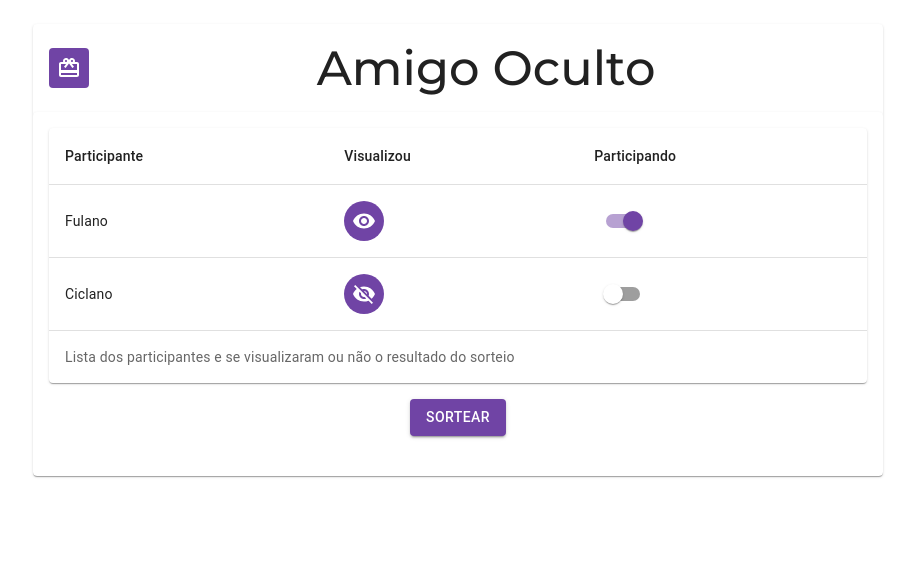
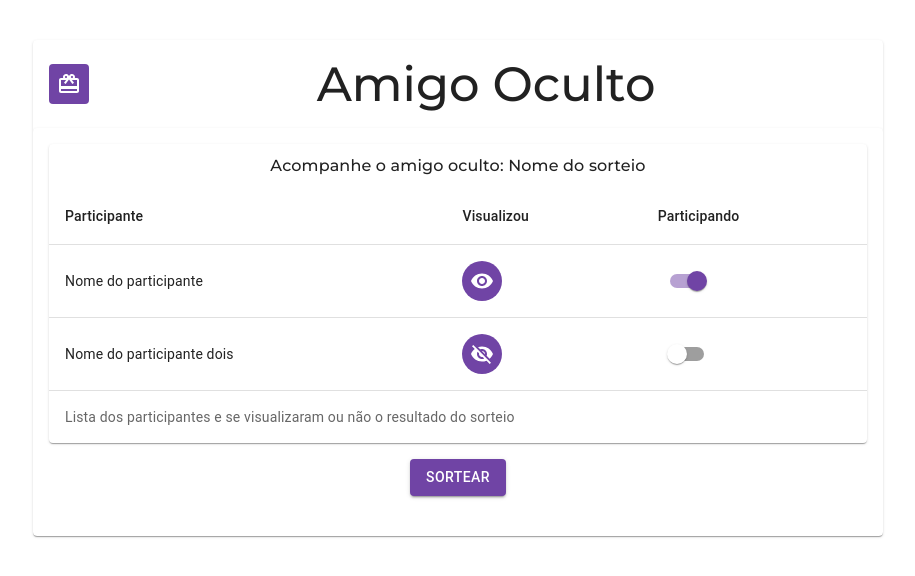
Before and after one commit to Goncalves-Rafael/raffles_front, a React (Create React App) app: page /raffles/1/admin in a window 1280 px wide. Shown: the top 576 px of the page, without its empty margins (182-1097 px from the left). Built offline with nearby package versions, Linux system fonts and the light colour scheme.

Commit message:
Update get raffle by id

```diff
--- a/src/App.js
+++ b/src/App.js
@@ -26,7 +26,7 @@ function App() {
   return (
     <div className="App">
       <ThemeProvider theme={theme}>
-        <Card sx={{ maxWidth: "850px", m: "auto", mt: 3 }}>
+        <Card sx={{ maxWidth: "850px", m: "auto", mt: 5 }}>
           {/* <CardMedia
             sx={{ height: 140 }}
             image="https://media.istockphoto.com/id/1439262934/photo/mockup-christmas-card-among-christmas-ornaments-over-a-red-glitter-backdrop.webp?b=1&s=612x612&w=0&k=20&c=J69slOR0BVTmU78ZGrM_HFm48qonorpXr3hJ2_6Y2uM="
--- a/src/components/RaffleAdmin.js
+++ b/src/components/RaffleAdmin.js
@@ -15,6 +15,7 @@ import TableCell from '@mui/material/TableCell';
 import TableContainer from '@mui/material/TableContainer';
 import TableHead from '@mui/material/TableHead';
 import TableRow from '@mui/material/TableRow';
+import Typography from '@mui/material/Typography';
 import Tooltip from '@mui/material/Tooltip';
 import VisibilityIcon from '@mui/icons-material/Visibility';
 import VisibilityOffIcon from '@mui/icons-material/VisibilityOff';
@@ -24,14 +25,15 @@ import { drawRaffle, seenRaffle, updateParticipationIntoRaffle } from '../servic
 
 
 export default function RaffleAdmin () {
-    const [participants, setParticipans] = useState([]);
+    const [raffleData, setRaffleData] = useState({});
     const [message, setMessage] = useState('');
     const routeParams = useParams();
 
     const updateRaffleData = () => {
       seenRaffle(routeParams.id)
         .then(response => {
-            setParticipans(response.data)
+          console.log(response)
+          setRaffleData(response.data)
         })
     }
 
@@ -52,6 +54,11 @@ export default function RaffleAdmin () {
     return <Card>
       <CardContent>
         <TableContainer component={Paper}>
+          {raffleData.name &&
+            <Typography color="text.primary" fontFamily="Montserrat" margin="10px" >
+              Acompanhe o amigo oculto: {raffleData.name}
+            </Typography>
+          }
           {
               message.length > 0 &&
               <Alert severity="success">{message}</Alert>
@@ -68,7 +75,7 @@ export default function RaffleAdmin () {
               </TableRow>
             </TableHead>
             <TableBody>
-              {participants.map((row) => (
+              {raffleData && raffleData.participants && raffleData.participants.map((row) => (
                 <TableRow key={row.name}>
                   <TableCell component="th" scope="row" colSpan={3}>
                     {row.name}
@@ -81,7 +88,7 @@ export default function RaffleAdmin () {
                   </TableCell>
                   <TableCell>
                     <Tooltip title="Participando">
-                      <Switch checked={row.participating} onChange={() => {updateParticipation(row.id, !row.participating)}} />
+                      <Switch checked={row.participate} onChange={() => {updateParticipation(row.id, !row.participate)}} />
                     </Tooltip>
                   </TableCell>
                 </TableRow>
--- a/src/services/mockResponses.js
+++ b/src/services/mockResponses.js
@@ -26,20 +26,24 @@ const MOCK_DRAW_RAFFLE = {
 
 const MOCK_STATUS_RAFFLE = {
 	"message": "participantes que já viram seus amigos ocultos",
-	"data": [
-		{
-			"id": "1",
-			"name": "Fulano",
-			"participating": true,
-			"seen": true
-		},
-		{
-			"id": "2",
-			"name": "Ciclano",
-			"participating": false,
-			"seen": false
-		}
-	]
+	"data": {
+		"id": "139a8846c-2a6f-4602-9176-79ee4e5e3059",
+		"name": "Nome do sorteio",
+		"participants": [
+		  {
+			"id": "5a6a0b4c-2a6f-4602-9176-79ee4e5e3059",
+			"name": "Nome do participante",
+			"participate": true,
+			"seen": true,
+		  },
+		  {
+			"id": "5a6a0b4c-2a6f-4602-9176-79ee4e5f3058",
+			"name": "Nome do participante dois",
+			"participate": false,
+			"seen": false,
+		  }
+		]
+	}
 };
 
 const MOCK_UPDATE_PARTICIPATION = {
--- a/src/services/rafflesService copy.js
+++ b/src/services/rafflesService copy.js
@@ -17,7 +17,7 @@ const createRaffle = (raffleName) => {
 
 const seenRaffle = (raffleId) => {
     console.log(`Retrieving participants from raffle with id '${raffleId}'`);
-    return axios.get(`${BASE_URL}/raffles/${raffleId}/seen`, getConfig(''))
+    return axios.get(`${BASE_URL}/raffles/${raffleId}`, getConfig(''))
 };
 
 const drawRaffle = (raffleId) => {
```
